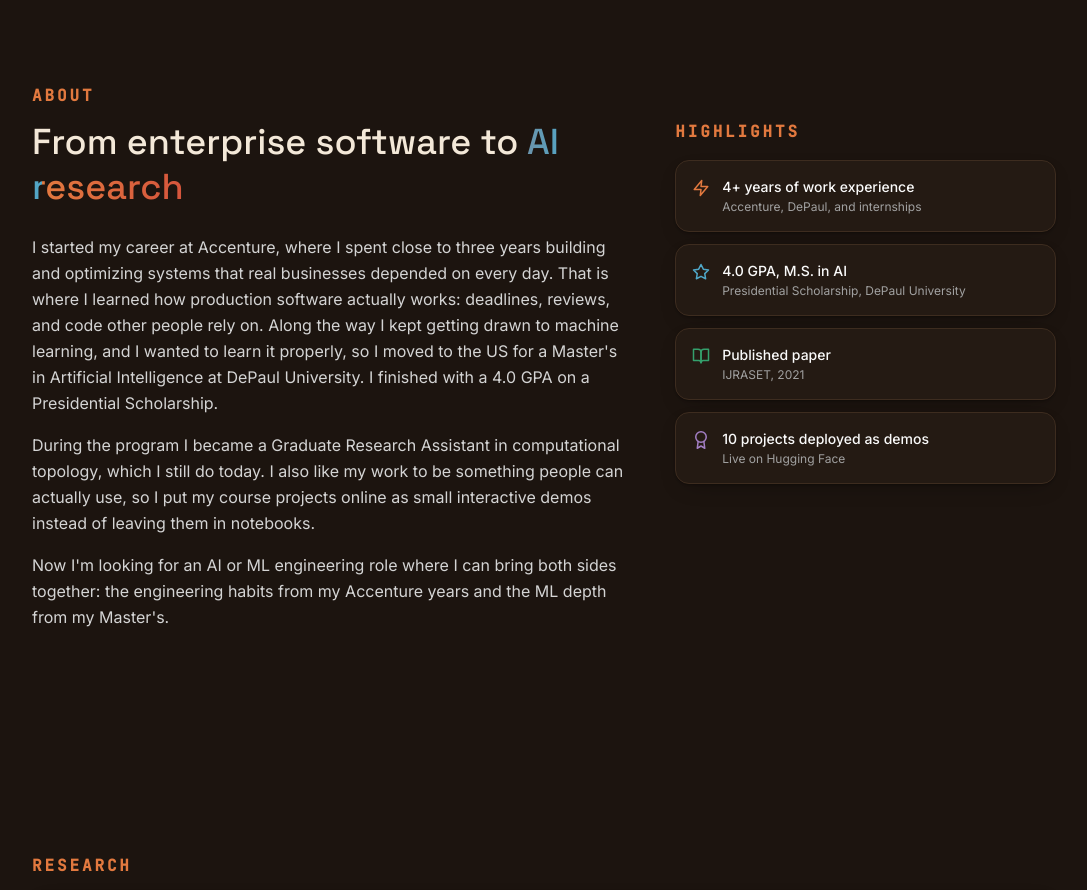
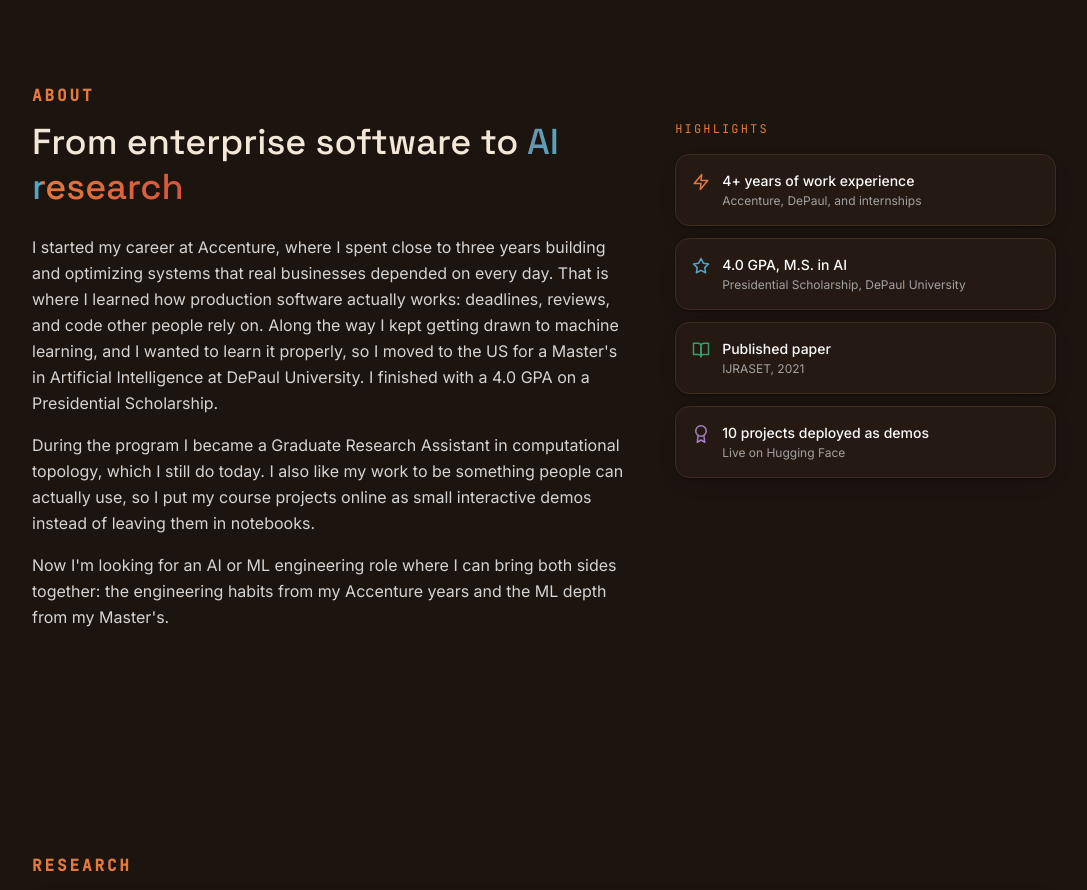
Before and after one commit to yelurusreejareddy/sreeja-portfolio, a React (Vite) app: page / in a window 1280 px wide. Shown: the part 980-1870 px from the top of the page, without its empty margins (96-1183 px from the left). Built offline with nearby package versions, Linux system fonts and the light colour scheme.

Commit message:
Keep Highlights label at the original small size
The hud-label size bump (12px -> 16px) applies everywhere via the
shared CSS class. Highlights is a sidebar sub-label, not a section
eyebrow, so pinned it back to 12px/400 weight with an inline style
override.

```diff
--- a/src/components/About.jsx
+++ b/src/components/About.jsx
@@ -69,6 +69,7 @@ export default function About() {
               viewport={{ once: true }}
               transition={{ duration: 0.5 }}
               className="hud-label mb-4"
+              style={{ fontSize: '12px', fontWeight: 400 }}
             >
               Highlights
             </motion.p>
```
